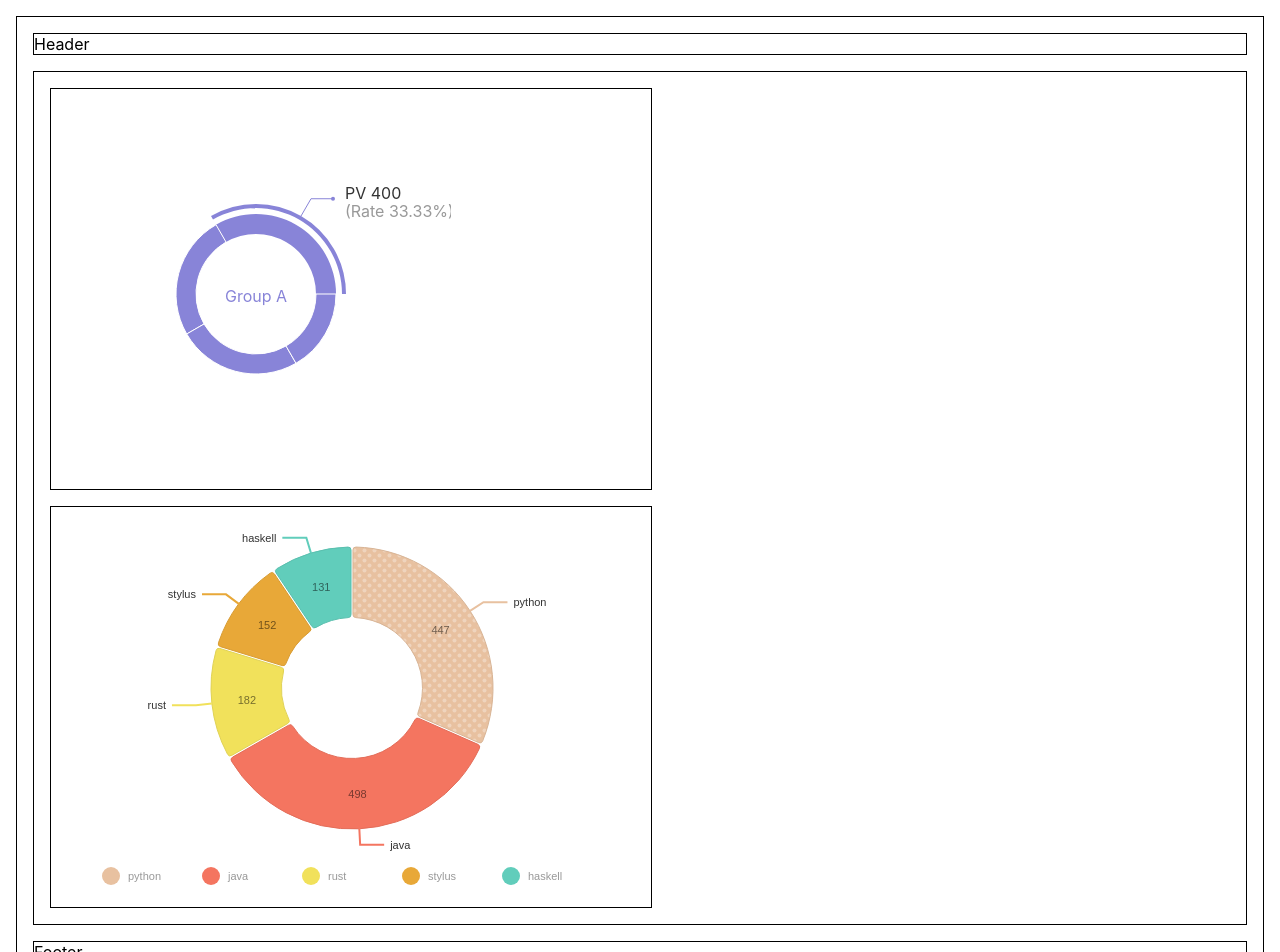
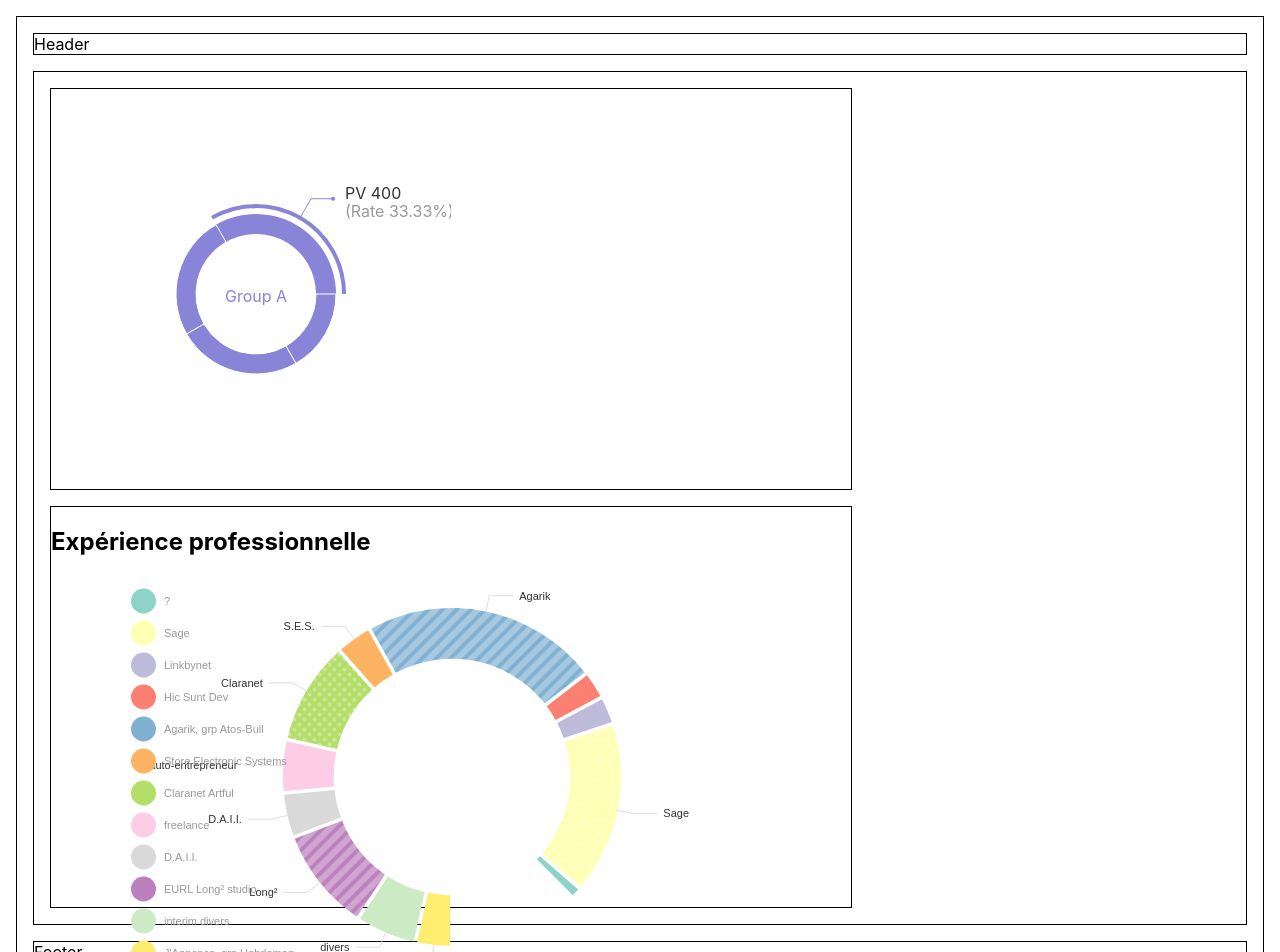
Before and after one commit to pfalconetti/curriculum, a React (Create React App) app: page / in a window 1280 px wide. Shown: the top 952 px of the page. Built offline with nearby package versions, Linux system fonts and the light colour scheme.

Commit message:
Refining some data and testing some rendering.

```diff
--- a/src/assets/data/prettyDonutData.json
+++ b/src/assets/data/prettyDonutData.json
@@ -1,32 +1,62 @@
 [
   {
-    "id": "python",
-    "label": "python",
-    "value": 447,
-    "color": "hsl(335, 70%, 50%)"
+    "id": "Peut-être vous...",
+    "label": "?",
+    "value": 3
   },
   {
-    "id": "java",
-    "label": "java",
-    "value": 498,
-    "color": "hsl(73, 70%, 50%)"
+    "id": "Sage",
+    "label": "Sage",
+    "value": 61
   },
   {
-    "id": "rust",
-    "label": "rust",
-    "value": 182,
-    "color": "hsl(123, 70%, 50%)"
+    "id": "Linkbynet",
+    "label": "Linkbynet",
+    "value": 9
   },
   {
-    "id": "stylus",
-    "label": "stylus",
-    "value": 152,
-    "color": "hsl(8, 70%, 50%)"
+    "id": "H.S.D.",
+    "label": "Hic Sunt Dev",
+    "value": 9
   },
   {
-    "id": "haskell",
-    "label": "haskell",
-    "value": 131,
-    "color": "hsl(6, 70%, 50%)"
+    "id": "Agarik",
+    "label": "Agarik, grp Atos-Bull",
+    "value": 84
+  },
+  {
+    "id": "S.E.S.",
+    "label": "Store Electronic Systems",
+    "value": 12
+  },
+  {
+    "id": "Claranet",
+    "label": "Claranet Artful",
+    "value": 36
+  },
+  {
+    "id": "auto-entrepreneur",
+    "label": "freelance",
+    "value": 18
+  },
+  {
+    "id": "D.A.I.I.",
+    "label": "D.A.I.I.",
+    "value": 15
+  },
+  {
+    "id": "Long²",
+    "label": "EURL Long² studio",
+    "value": 36
+  },
+  {
+    "id": "divers",
+    "label": "interim divers",
+    "value": 21
+  },
+  {
+    "id": "J'Annonce",
+    "label": "J'Annonce, grp Hebdomag",
+    "value": 12
   }
 ]
--- a/src/components/App/App.scss
+++ b/src/components/App/App.scss
@@ -13,6 +13,6 @@
     border: 1px solid;
     height: 400px;
     margin: 16px;
-    width: 600px;
+    width: 800px;
   }
 }
--- a/src/components/App/App.tsx
+++ b/src/components/App/App.tsx
@@ -14,6 +14,7 @@
           <SimpleDonut />
         </div>
         <div className="chart-wrapper">
+          <h2>Expérience professionnelle</h2>
           <PrettyDonut />
         </div>
       </div>
--- a/src/components/PrettyDonut/PrettyDonut.tsx
+++ b/src/components/PrettyDonut/PrettyDonut.tsx
@@ -16,25 +16,19 @@
   return (
     <ResponsivePie
       data={data}
-      margin={{ top: 40, right: 80, bottom: 80, left: 80 }}
-      innerRadius={0.5}
-      padAngle={0.7}
-      cornerRadius={3}
-      activeOuterRadiusOffset={8}
-      borderWidth={1}
-      borderColor={{
-        from: 'color',
-        modifiers: [
-          [
-            'darker',
-            0.2
-          ]
-        ]
-      }}
+      margin={{ top: 32, right: 80, bottom: 32, left: 80 }}
+      startAngle={135}
+      endAngle={-180}
+      innerRadius={0.7}
+      padAngle={1}
+      activeOuterRadiusOffset={10}
+      colors={{ scheme: 'set3' }}
+      borderColor={{ theme: 'background' }}
       arcLinkLabelsSkipAngle={10}
-      arcLinkLabelsTextColor="#333333"
-      arcLinkLabelsThickness={2}
-      arcLinkLabelsColor={{ from: 'color' }}
+      arcLinkLabelsTextColor={{ theme: 'labels.text.fill' }}
+      arcLinkLabelsColor={{ theme: 'grid.line.stroke' }}
+      enableArcLabels={false}
+      arcLabelsRadiusOffset={0.45}
       arcLabelsSkipAngle={10}
       arcLabelsTextColor={{
         from: 'color',
@@ -68,67 +62,43 @@
       fill={[
         {
           match: {
-            id: 'ruby'
+            id: 'Sage'
           },
           id: 'dots'
         },
         {
           match: {
-            id: 'c'
+            id: 'Claranet'
           },
           id: 'dots'
         },
         {
           match: {
-            id: 'go'
-          },
-          id: 'dots'
-        },
-        {
-          match: {
-            id: 'python'
-          },
-          id: 'dots'
-        },
-        {
-          match: {
-            id: 'scala'
+            id: 'Long²'
           },
           id: 'lines'
         },
         {
           match: {
-            id: 'lisp'
-          },
-          id: 'lines'
-        },
-        {
-          match: {
-            id: 'elixir'
-          },
-          id: 'lines'
-        },
-        {
-          match: {
-            id: 'javascript'
+            id: 'Agarik'
           },
           id: 'lines'
         }
       ]}
       legends={[
         {
-          anchor: 'bottom',
-          direction: 'row',
+          anchor: 'left',
+          direction: 'column',
           justify: false,
           translateX: 0,
-          translateY: 56,
+          translateY: 0,
           itemsSpacing: 0,
-          itemWidth: 100,
-          itemHeight: 18,
+          itemWidth: 10,
+          itemHeight: 32,
           itemTextColor: '#999',
           itemDirection: 'left-to-right',
           itemOpacity: 1,
-          symbolSize: 18,
+          symbolSize: 25,
           symbolShape: 'circle',
           effects: [
             {
```
